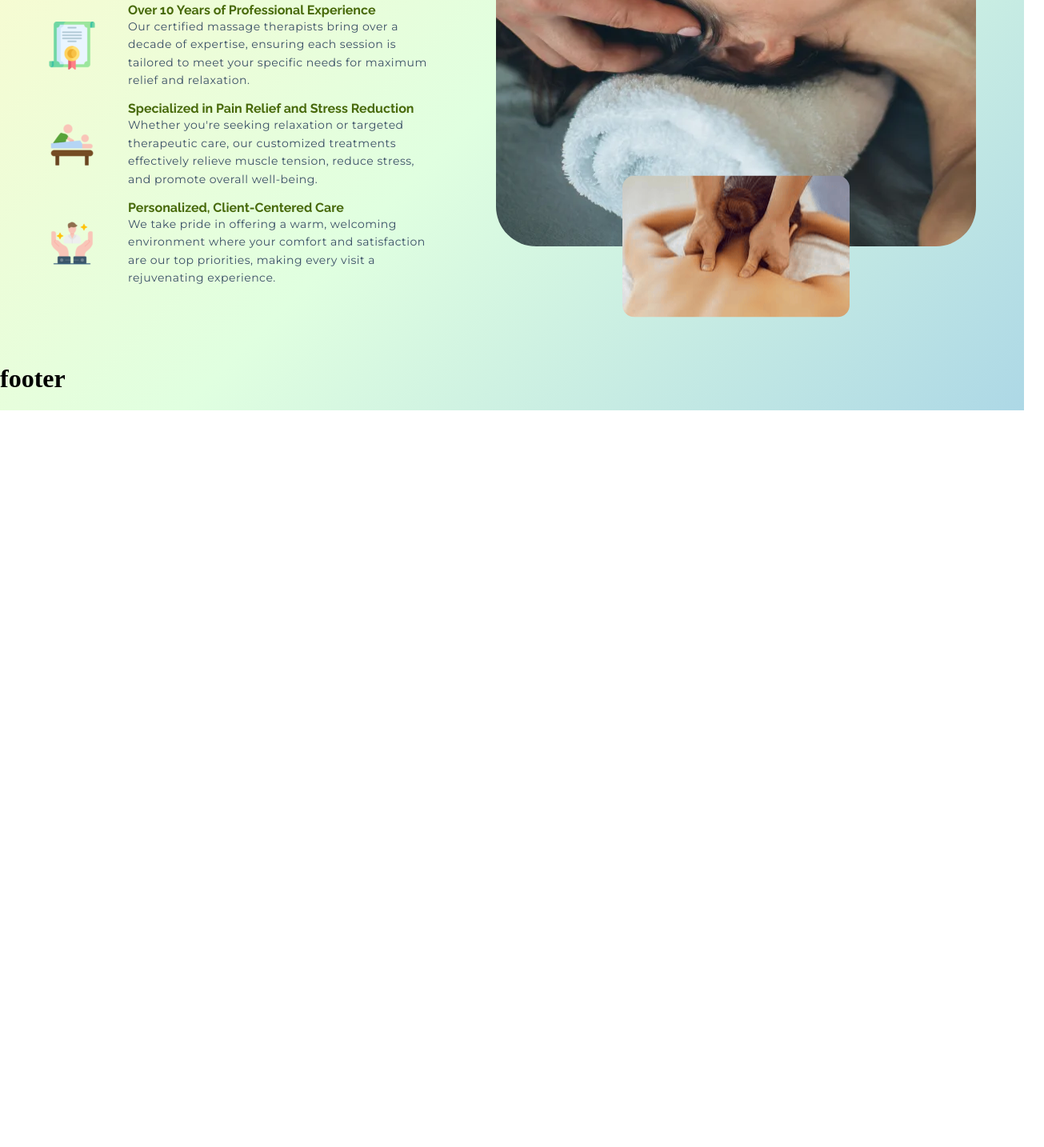
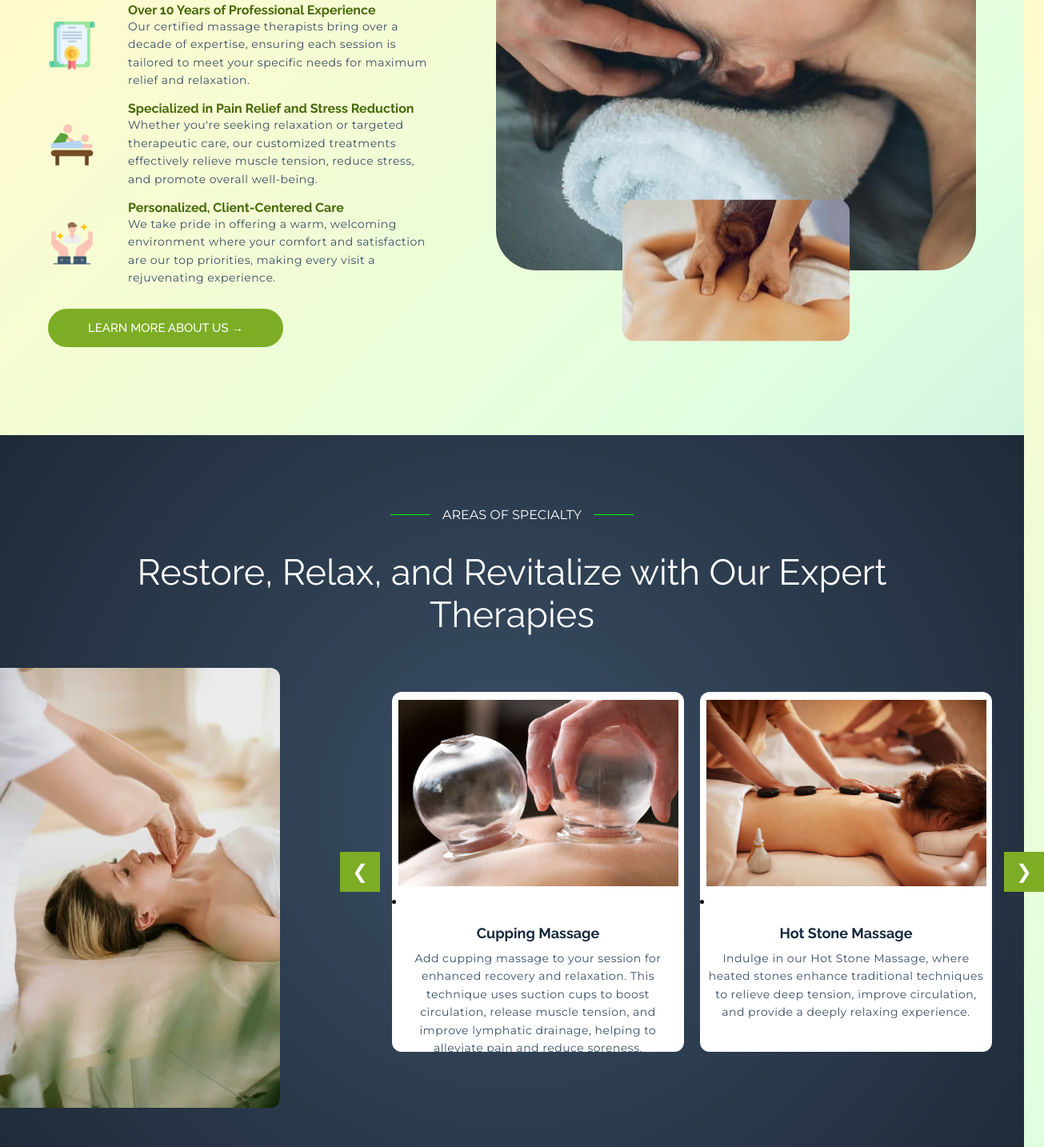
Before and after one commit to CloudlyC/btm, a plain HTML site: page index.html in a window 1280 px wide. Shown: the part 1363-2797 px from the top of the page at 80% size, 1305 px wide, since content can reach past the window. Before the commit the page ends 1876 px from the top, so only its background shows below. Drawn offline with Linux system fonts and the light colour scheme.

Commit message:
carousel

```diff
--- a/css/layout.css
+++ b/css/layout.css
@@ -208,7 +208,7 @@ nav a:hover {
     color: #fff;
     text-decoration: none;
     margin-top: 12px;
-    font-size: 16px;
+    font-size: 14px;
     white-space: nowrap;
 }
 
@@ -329,3 +329,153 @@ nav a:hover {
 .intro-icon {
     margin-right: 40px;
 }
+
+.intro-link {
+    display: inline-flex;
+    padding: 15px 50px;
+    background-color: #7CAD25;
+    border-radius: 35px;
+    color: #fff;
+    text-decoration: none;
+    margin-top: 12px;
+    font-size: 15px;
+    white-space: nowrap;
+    font-family: 'Raleway', sans-serif;
+    font-weight: 500;
+}
+
+.specialties {
+    background: radial-gradient(circle, #3A4F66 0%, #1F2A38 100%);
+    height: 925px;
+    width: 100%;
+    margin-top: 50px;
+}
+
+.specialties-header {
+    display: flex;
+    align-items: center;
+    justify-content: center;
+    margin-top: 40px;
+    max-height: 50px;
+    padding-top: 75px;
+
+}
+
+.specialties-header::before, .specialties-header::after {
+    content: "";
+    width: 50px;
+    height: 1px;
+    background-color: #00FF00;
+}
+
+.specialties-header h5 {
+    padding: 0 15px;
+    font-family: 'Montserrat', sans-serif;
+    font-size: 16px;
+    font-weight: 400;
+    white-space: nowrap;
+    color: #fff;
+}
+
+.specialties h2 {
+    color: #fff;
+    font-family: "Raleway", sans-serif;
+    font-size: 45px;
+    font-weight: 300;
+    text-align: center;
+    margin: 20px auto 0 auto;
+    max-width: 1000px;
+}
+
+.specialties-section {
+    display: flex;
+    align-items: center;
+    justify-content: center;
+    gap: 300px;
+}
+
+.static-massage-image {
+    width: 150px;
+    height: auto;
+    flex-shrink: 0;
+    margin-top: 40px;
+}
+
+.static-massage-image img {
+    width: 375px;
+    height: 550px;
+    display: block;
+    border-radius: 12px;
+}
+
+.carousel {
+    display: flex;
+    align-items: center;
+    justify-content: center;
+    gap: 15px;
+}
+
+.cards {
+    display: flex;
+    gap: 20px;
+    overflow-x: hidden;
+    scroll-behavior: smooth;
+    max-width: 750px;
+}
+
+.cards::-webkit-scrollbar {
+    display: none;
+}
+
+.card {
+    background: #fff;
+    width: 375px;
+    height: 450px;
+    border-radius: 12px;
+}
+
+.card img {
+    width: 350px;
+    height: auto;
+    display: block;
+    margin: 10px auto 10px auto;
+}
+
+.card li a {
+    text-decoration: none;
+    font-size: 18px;
+    font-weight: 600;
+    font-family: "Raleway", sans-serif;
+    color: #192A3D;
+    transition: color 0.3s;
+
+    display: block;
+    text-align: center;
+    margin-top: 20px;
+}
+
+.card li a:hover {
+    color: #7CAD25;
+}
+
+.card p {
+    font-size: 14px;
+    font-family: "Montserrat", sans-serif;
+
+    color: #3A4F66;
+    line-height: 1.6;
+    letter-spacing: 0.5px;
+    margin: 10px;
+    text-align: center;
+}
+
+.nav {
+    background: #7CAD25;
+    border: none;
+    color: #fff;
+    font-size: 24px;
+    font-weight: 100;
+    width: 50px;
+    height: 50px;
+    cursor: pointer;
+}
--- a/index.html
+++ b/index.html
@@ -9,13 +9,13 @@
     <link rel="stylesheet" href="css/base.css">
     <link rel="stylesheet" href="css/layout.css">
     <link rel="stylesheet" href="css/components.css">
+
 </head>
 <body>
     <header>
         <a href="/" class="logo">
             <img src="images/Broadway-Therapeutic-Massage-Therapy-Logo-Design.png" alt="logo">
         </a>
-
         <nav>
             <ul>
                 <li><a href="index.html">Home</a></li>
@@ -120,10 +120,49 @@
                         <p>We take pride in offering a warm, welcoming environment where your comfort and satisfaction are our top priorities, making every visit a rejuvenating experience.</p>
                     </div>
                 </div>
+                <div class="intro-button">
+                    <a class="intro-link" href="#AboutUS">
+                        <span class="into-button-text">LEARN MORE ABOUT US &#x2192</span>
+                    </a>
+                </div>
             </div>
             <div class="intro-images">
                 <img class="intro-head-image" src="images/Massage-About-Home.png" alt="head massage">
                 <img class="intro-neck-image" src="images/Massage-Therapy.png" alt="neck massage">
+            </div>
+        </div>
+
+        <div class="specialties">
+            <div class="specialties-header">
+                <h5>AREAS OF SPECIALTY</h5>
+            </div>
+            <h2> Restore, Relax, and Revitalize with Our Expert Therapies</h2>
+
+            <div class="specialties-section">
+                <div class="static-massage-image">
+                    <img src="images/Services-Side-Image.png" alt="spa image">
+                </div>
+
+                <div class="carousel">
+                    <button class="nav prev">&#10094;</button>
+
+                    <div class="cards">
+                        <div class="card">
+                            <img src="images/Cupping-Massage.png" alt="cupping massage">
+                            <li><a href="#Cupping-Massage">Cupping Massage</a></li>
+                            <p>Add cupping massage to your session for enhanced recovery and relaxation. This technique uses suction cups to boost circulation, release muscle tension, and improve lymphatic drainage, helping to alleviate pain and reduce soreness.</p>
+                        </div>
+                        <div class="card">
+                            <img src="images/Hot-Stone-Massage.png" alt="hot stone massage">
+                            <li><a href="#Hot-Stone-Massage">Hot Stone Massage</a></li>
+                            <p>Indulge in our Hot Stone Massage, where heated stones enhance traditional techniques to relieve deep tension, improve circulation, and provide a deeply relaxing experience.</p>
+                        </div>
+
+
+                    </div>
+                    <button class="nav next">&#10095;</button>
+                </div>
+
             </div>
         </div>
 
@@ -133,7 +172,7 @@
         <h1>footer</h1>
     </footer>
 
-    <script type="module" src="main.js"></script>
+    <script src="js/main.js"></script>
 
 </body>
 </html>
--- a/js/main.js
+++ b/js/main.js
@@ -0,0 +1,22 @@
+document.addEventListener('DOMContentLoaded', () => {
+    const carousel = document.querySelector('.cards');
+    const nextBtn = document.querySelector('.carousel .next');
+    const prevBtn = document.querySelector('.carousel .prev');
+
+    if (!carousel || !nextBtn || !prevBtn) return;
+
+    function getCardWidth() {
+        const card = carousel.querySelector('.card');
+        const style = getComputedStyle(card);
+        const gap = 20;
+        return card.offsetWidth + gap;
+    }
+
+    nextBtn.addEventListener('click', () => {
+        carousel.scrollLeft += getCardWidth();
+    });
+
+    prevBtn.addEventListener('click', () => {
+        carousel.scrollLeft -= getCardWidth();
+    });
+});
```
Also changed, not shown: images/Back-Walking-Massage-1024x683.png (added), images/Cupping-Massage.png (added), images/Deep-Tissue-Massage.png (added), images/Hot-Stone-Massage.png (added), images/Prenatal-Massage.png (added), images/Reflexology-Massage.png (added), images/Services-Side-Image.png (added), images/Sports-Massage-Therapy.png (added), images/Swedish-Massage.png (added), images/Trigger-Point-Massage.png (added).
